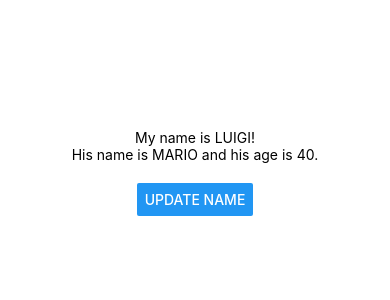
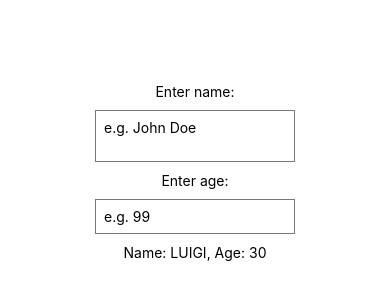
Before and after one commit to StephenSandini/HoneyDoList_ReactNative, a React Native app: screen / in a window 390 px wide. Shown: the part 250-550 px from the top of the page. Built offline with nearby package versions, Linux system fonts and the light colour scheme.

Commit message:
basic-textinputs

```diff
--- a/App.js
+++ b/App.js
@@ -1,23 +1,28 @@
 import { StatusBar } from 'expo-status-bar';
 import React, { useState } from 'react';
-import { StyleSheet, Text, View, Button } from 'react-native';
+import { StyleSheet, Text, View, TextInput } from 'react-native';
 
 export default function App() {
   const [name , setName] = useState('LUIGI');
-  const [person, setPerson] = useState({ name: 'MARIO', age: 40});
-
-  const clickHandler = () => {
-    setName('YOSHI');
-    setPerson({name: 'LUIGI', age: 45});
-  }
+  const [age, setAge] = useState('30');
 
   return (
     <View style={styles.container}>
-      <Text>My name is {name}!</Text>
-      <Text>His name is {person.name} and his age is {person.age}.</Text>
-      <View style={styles.buttonContainer}>
-        <Button title='Update Name' onPress={clickHandler}/>
-      </View>
+      <Text>Enter name:</Text>
+      <TextInput
+        multiline
+        style={styles.input}
+        placeholder='e.g. John Doe'
+        onChangeText={(value) => setName(value)}/>
+
+      <Text>Enter age:</Text>
+      <TextInput
+        keyboardType='numeric'
+        style={styles.input}
+        placeholder='e.g. 99'
+        onChangeText={(value) => setAge(value)}/>
+
+      <Text>Name: {name}, Age: {age}</Text>
       <StatusBar style="auto" />
     </View>
   );
@@ -30,7 +35,11 @@
     alignItems: 'center',
     justifyContent: 'center',
   },
-  buttonContainer: {
-    marginTop: 20,
+  input: {
+    borderWidth: 1,
+    borderColor: '#777',
+    padding: 8,
+    margin: 10,
+    width: 200,
   }
 });
```
